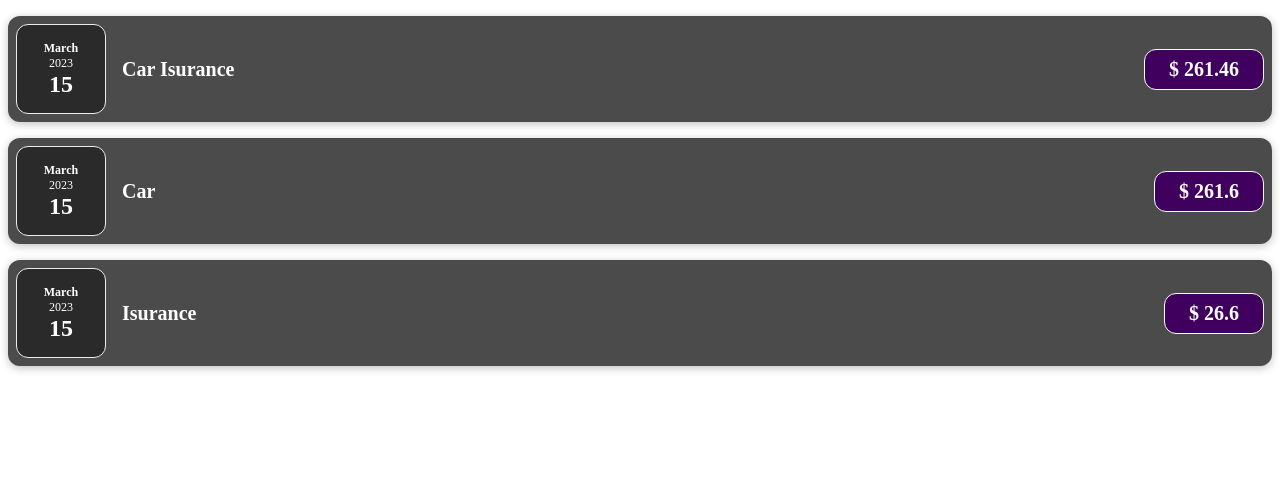
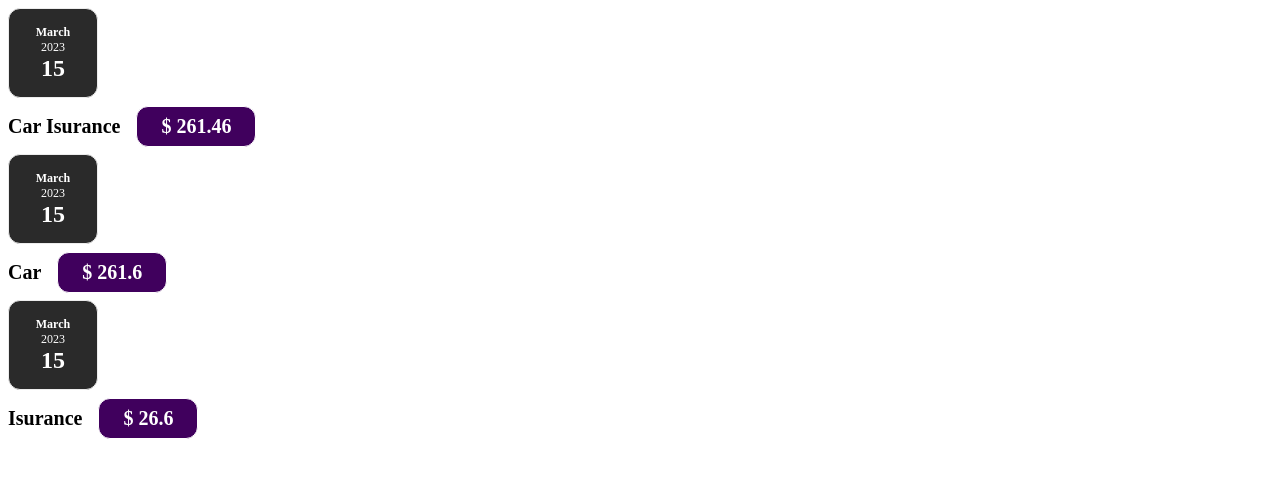
Before and after one commit to akim-dev/udemy, a React (Create React App) app: page / in a window 1280 px wide. Shown: the top 478 px of the page. Built offline with nearby package versions, Linux system fonts and the light colour scheme.

Commit message:
5 files modified

```diff
--- a/src/components/Card.css
+++ b/src/components/Card.css
@@ -0,0 +1,4 @@
+.card {
+  border-radius: 12px;
+  box-shadow: 0 1px 8px rgba(0, 0, 0, 0.25);
+}
--- a/src/components/Card.js
+++ b/src/components/Card.js
@@ -1,5 +1,9 @@
-function Card() {
-  return <h3>Card</h3>;
+import React from 'react';
+import './Card.css';
+
+function Card(props) {
+  const classes = 'card' + props.className;
+  return <div className={classes}>{props.children}</div>;
 }
 
 export default Card;
--- a/src/components/ExpenseItem.js
+++ b/src/components/ExpenseItem.js
@@ -1,17 +1,18 @@
 import React from 'react';
 import './ExpenseItem.css';
 import ExpenseDate from './ExpenseDate';
+import Card from './Card';
 
 function ExpenseItem(props) {
   return (
-    <div className="expense-item">
+    <Card className="expense-item">
       <ExpenseDate hari={props.date} />
       <div className="expense-item__description">
         <h2>{props.title}</h2>
         <div className="expense-item__price">$ {props.amount}</div>
       </div>
       {console.info(props)}
-    </div>
+    </Card>
   );
 }
 
--- a/src/components/Expenses.css
+++ b/src/components/Expenses.css
@@ -4,6 +4,6 @@
   margin: 2rem auto;
   width: 50rem;
   max-width: 95%;
-  border-radius: 12px;
-  box-shadow: 0 1px 8px rgba(0, 0, 0, 0.25);
+  /* border-radius: 12px;
+  box-shadow: 0 1px 8px rgba(0, 0, 0, 0.25); */
 }
--- a/src/components/Expenses.js
+++ b/src/components/Expenses.js
@@ -1,10 +1,11 @@
 import React from 'react';
 import './Expenses.css';
 import ExpenseItem from './ExpenseItem';
+import Card from './Card';
 
 function Expenses(props) {
   return (
-    <div>
+    <Card>
       <ExpenseItem
         id={props.data[0].id}
         title={props.data[0].title}
@@ -21,7 +22,7 @@
         amount={props.data[2].amount}
         date={props.data[2].date}
       />
-    </div>
+    </Card>
   );
 }
 
```
